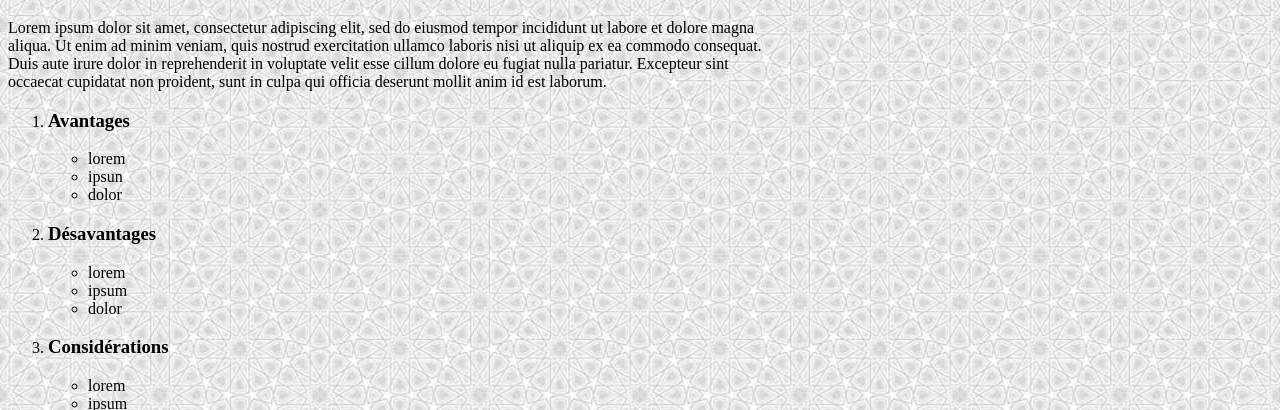
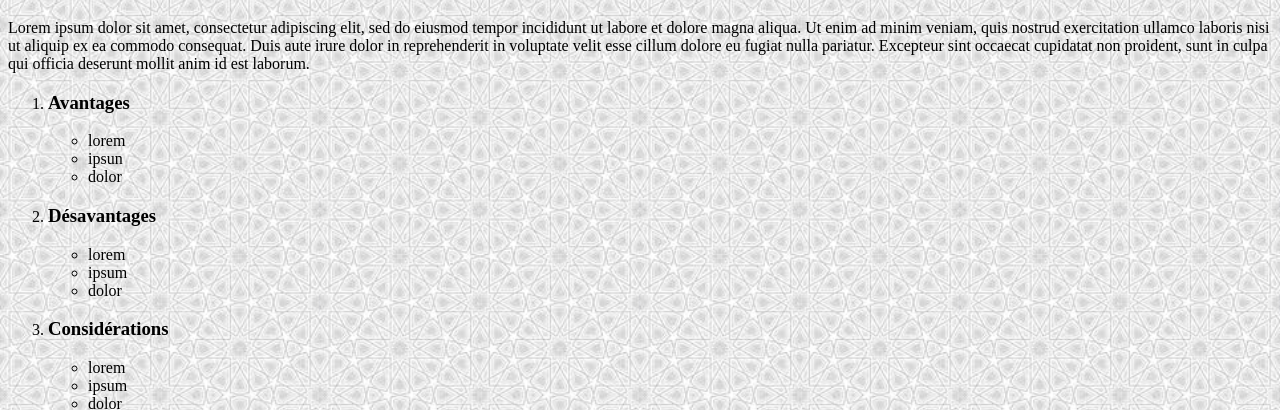
Before and after one commit to stormsaberporjects/tp2, a plain HTML site: page index.html in a window 1280 px wide. Shown: the part 345-755 px from the top of the page. Drawn offline with Linux system fonts and the light colour scheme.

Commit message:
jerome-11h02

```diff
--- a/ressources/css/main.css
+++ b/ressources/css/main.css
@@ -1,11 +1,10 @@
 /* Kouassi Aka Vantoff & Jérôme Ouellet */
 
 /* Divers */
-body{
+html{
     background-image: url("../Images/fond.jpeg");
     background-repeat: repeat;
     background-size: 25%;
-    width: 60%;
 }
 
 /* Entête avec menu */
```
